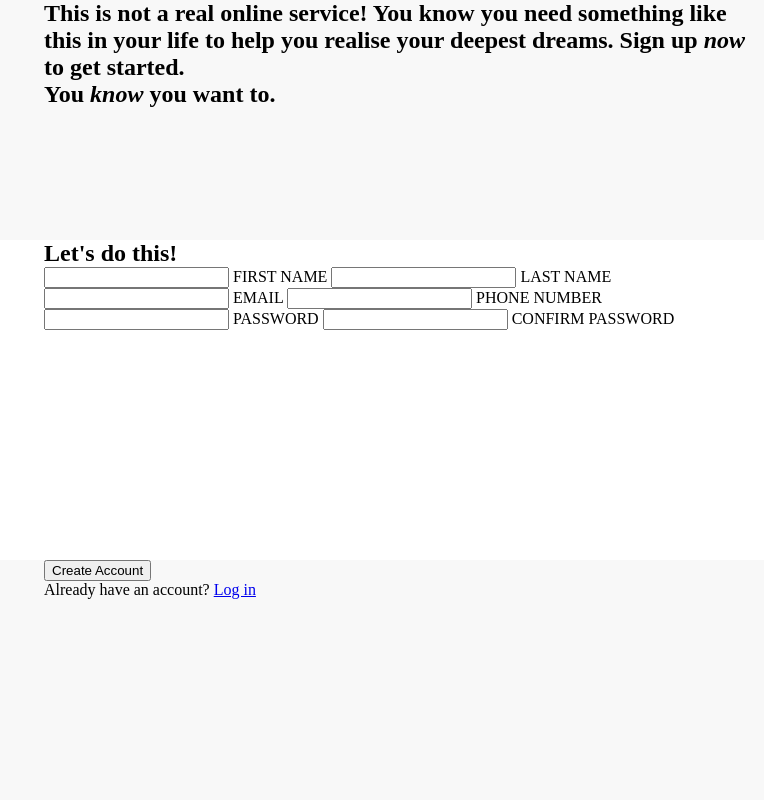
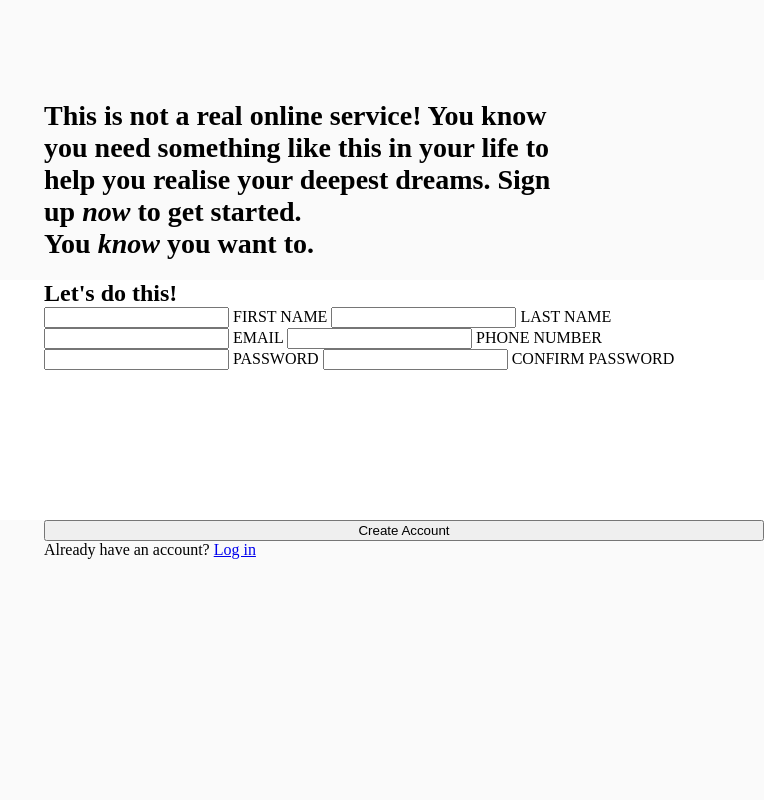
Before and after one commit to danielwhitty/sign-up-form, a plain HTML site: page index.html in a window 1280 px wide. Shown: the full height of the page, 516-1280 px from the left. Drawn offline with Linux system fonts and the light colour scheme.

Commit message:
Style top of main content

```diff
--- a/styles.css
+++ b/styles.css
@@ -5,7 +5,7 @@
 html, body {
     margin: 0;
     padding: 0;
-    height: 100%;
+    height: 100%
 }
 
 body {
@@ -63,19 +63,45 @@ body {
     background-size: cover;
 }
 
+.main-content {
+    display: flex;
+    flex-direction: column;
+    max-height: 100vh;
+}
+
 .content-top,
 .content-middle,
 .content-bottom {
     padding-left: 48px;
+    flex: auto;
+    display: flex;
+    flex-direction: column;
 }
 
 .content-top,
 .content-bottom {
-    height: 30%;
-    background-color: rgb(248, 248, 248);
+    height: 35%;
+    background-color: rgb(250, 250, 250);
 }
 
 .content-middle {
-    height: 40%;
+    height: 30%;
     background-color: rgb(255, 255, 255);
 }
+
+.content-top {
+    justify-content: space-around;
+    padding-right: 25%;
+}
+
+.content-top h2 {
+    font-size: 1.75em;
+}
+
+.content-top h2:first-of-type {
+    margin-top: 100px;
+}
+
+.content-top h2:last-of-type {
+    margin-bottom: 40px;
+}
```
